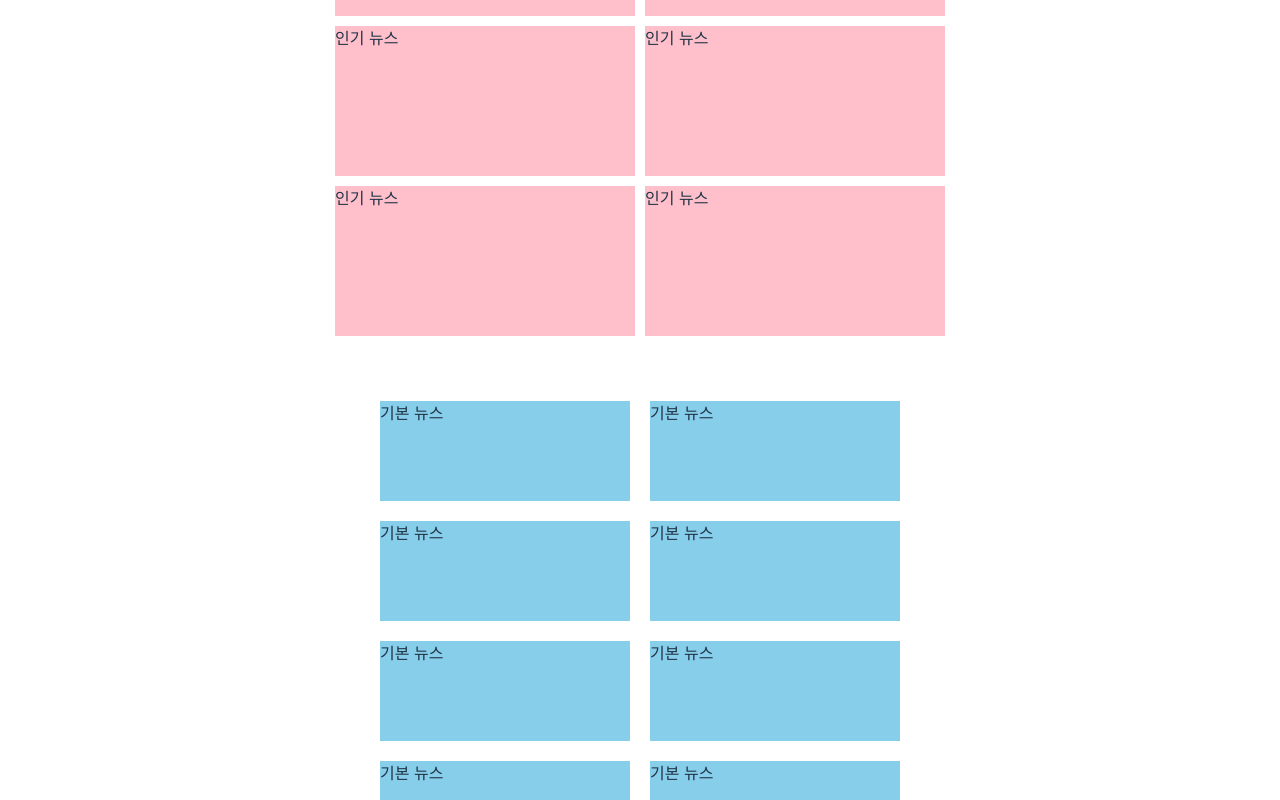
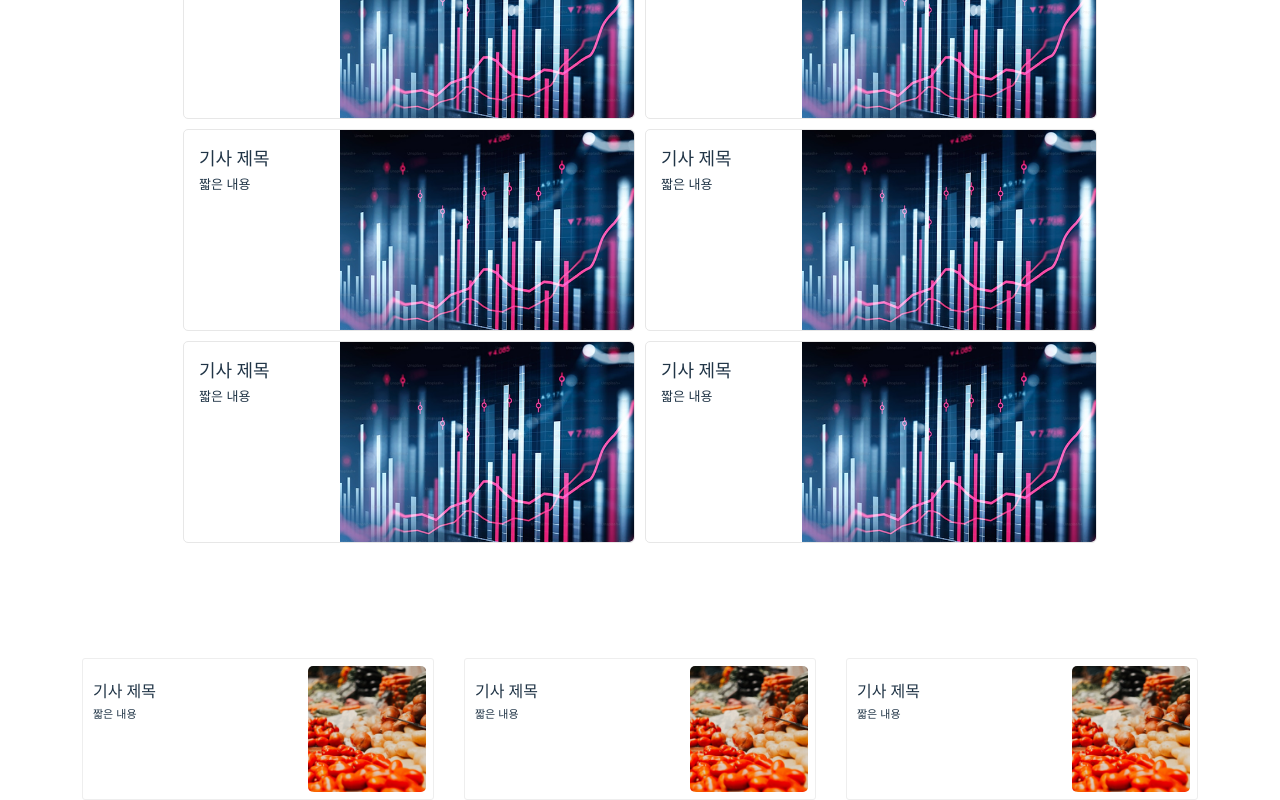
Before and after one commit to SKU-GlobalTimes/GlobalTimes_FE, a React (Vite) app in the folder FrontEnd/: page /main in a window 1280 px wide. Shown: the part 740-1540 px from the top of the page. Built offline with nearby package versions, Linux system fonts and the light colour scheme.

Commit message:
:art: Design: 뉴스 카드 배치 & 디자인

```diff
--- a/FrontEnd/src/components/mainPage/MainNews.jsx
+++ b/FrontEnd/src/components/mainPage/MainNews.jsx
@@ -5,7 +5,7 @@ import BasicNewsCard from '../newsCard/BasicNewsCard';
 export default function MainNews(){
     return(
         <div className={styled['MainNews--container']}>
-            <h1>Hot News</h1>
+            <h1 className={styled['MainNews--hotIssues--title']}>Hot News</h1>
             <div className={styled['MainNews--hotIssues']}>
                 <HotNewsCard />
                 <HotNewsCard />
--- a/FrontEnd/src/components/mainPage/MainPage.jsx
+++ b/FrontEnd/src/components/mainPage/MainPage.jsx
@@ -9,7 +9,6 @@ export default function MainPage() {
         <div className={styled['mainPage--container']}>
             <SearchContainer />
             <MainNews />
-            <SearchNews />
         </div>
     )
 }
--- a/FrontEnd/src/components/mainPage/MainPage.module.css
+++ b/FrontEnd/src/components/mainPage/MainPage.module.css
@@ -1,5 +1,6 @@
 .mainPage--container{
     min-width: 100vw;
+    min-height: max-content;
     display: flex;
     flex-direction: column;
     align-items: center;
--- a/FrontEnd/src/components/mainPage/News.module.css
+++ b/FrontEnd/src/components/mainPage/News.module.css
@@ -4,20 +4,29 @@
     display: flex;
     flex-direction: column;
     align-items: center;
+    min-height: max-content;
+    gap: 80px;
+    padding: 40px 0px;
+}
+.MainNews--hotIssues--title{
+    margin:0;
 }
 
 .MainNews--hotIssues{
-    width: 50vw;
+    width: 80vw;
+    min-height: max-content;
     display: flex;
     flex-wrap: wrap;
     justify-content: center;
-    margin-bottom: 50px;
+    margin-bottom: 30px;
 }
 
 .MainNews--Issues{
-    width: 60vw;
+    width: 100vw;
+    min-height: max-content;
     display: flex;
     flex-wrap: wrap;
+    gap: 30px;
     justify-content: center;
 }
 
--- a/FrontEnd/src/components/newsCard/BasicNewsCard.jsx
+++ b/FrontEnd/src/components/newsCard/BasicNewsCard.jsx
@@ -4,7 +4,15 @@ export default function BasicNewsCard() {
 
     return(
         <div className={styled['basicNewsCard--container']}>
-            기본 뉴스
+            <div className={styled['basicNewsCard--contents']}>
+                <p className={styled['basicNewsCard--contents__title']}>기사 제목</p>
+                <p className={styled['basicNewsCard--contents__preview']}>
+                    짧은 내용
+                </p>
+            </div>
+            <div className={styled['basicNewsCard--imageContainer']}>
+                <div className={styled['basicNewsCard--image']}></div>
+            </div>
         </div>
     )
 }
--- a/FrontEnd/src/components/newsCard/HotNewsCard.jsx
+++ b/FrontEnd/src/components/newsCard/HotNewsCard.jsx
@@ -4,7 +4,13 @@ export default function HotNewsCard() {
 
     return(
         <div className={styled['hotNewsCard--container']}>
-            인기 뉴스
+            <div className={styled['hotNewsCard--contents']}>
+                <p className={styled['hotNewsCard--contents__title']}>기사 제목</p>
+                <p className={styled['hotNewsCard--contents__preview']}>
+                    짧은 내용
+                </p>
+            </div>
+            <div className={styled['hotNewsCard--image']}></div>
         </div>
     )
 }
--- a/FrontEnd/src/components/newsCard/NewsCard.module.css
+++ b/FrontEnd/src/components/newsCard/NewsCard.module.css
@@ -1,21 +1,101 @@
-
+/* HotNews Card */
 .hotNewsCard--container{
-    background-color: pink;
-    width: 300px;
-    height: 150px;
+    display: flex;
+    flex-direction: row;
+    border: 1px solid rgb(231, 231, 231);
+    border-radius: 5px;
+    min-width: 450px;
+    width: 30%;
+    min-height: 200px;
+    height: 42%;
     margin: 5px;
 }
 
+.hotNewsCard--contents{
+    width: 30%;
+    display: flex;
+    flex-direction: column;
+    padding: 15px;
+}
+
+.hotNewsCard--contents__title{
+    margin:0;
+    font-size: 18px;
+    font-weight: bold;
+}
+
+.hotNewsCard--contents__preview{
+    margin: 3px 0;
+    font-size: 13px;
+}
+
+.hotNewsCard--image{
+    width: 70%;
+    border-radius: 0 5px 5px 0;
+    background-image: url('/economy.png');
+    background-size: cover;
+    background-position: center center;
+}
+
+
+/* BasicNews Card */
 .basicNewsCard--container{
-    background-color: skyblue;
-    width: 250px;
-    height: 100px;
-    margin: 10px;
+    display: flex;
+    flex-direction: row;
+
+    background-color: white;
+    border: 1px solid rgb(238, 238, 238);
+    border-radius: 3px;
+    width: 20%;
+    min-width: 350px;
+    height: 10vh;
+    min-height: 140px;
+}
+
+
+.basicNewsCard--contents{
+    width: 60%;
+    display: flex;
+    flex-direction: column;
+    padding: 10px;
+    padding-top: 20px;
+}
+
+.basicNewsCard--contents__title{
+    margin:0;
+    font-size: 16px;
+    font-weight: 600;
+}
+
+.basicNewsCard--contents__preview{
+    margin: 3px 0;
+    font-size: 11px;
+    font-weight: 300;
+}
+
+.basicNewsCard--imageContainer{
+    width: 40%;
+    height: 100%;
+    display: flex;
+    justify-content: center;
+    align-items: center;
+}
+
+.basicNewsCard--image{
+    height: 90%;
+    width: 90%;
+    border-radius: 5px;
+    background-image: url('/food.png');
+    background-size: cover;
+    background-position: center center;
 }
 
 
 
 
+
+
+/* SearchNews Card */
 .searchNewsCard--container{
     width: 500px;
     height: 130px;
```
Also changed, not shown: FrontEnd/public/economy.png (added), FrontEnd/public/food.png (added).
